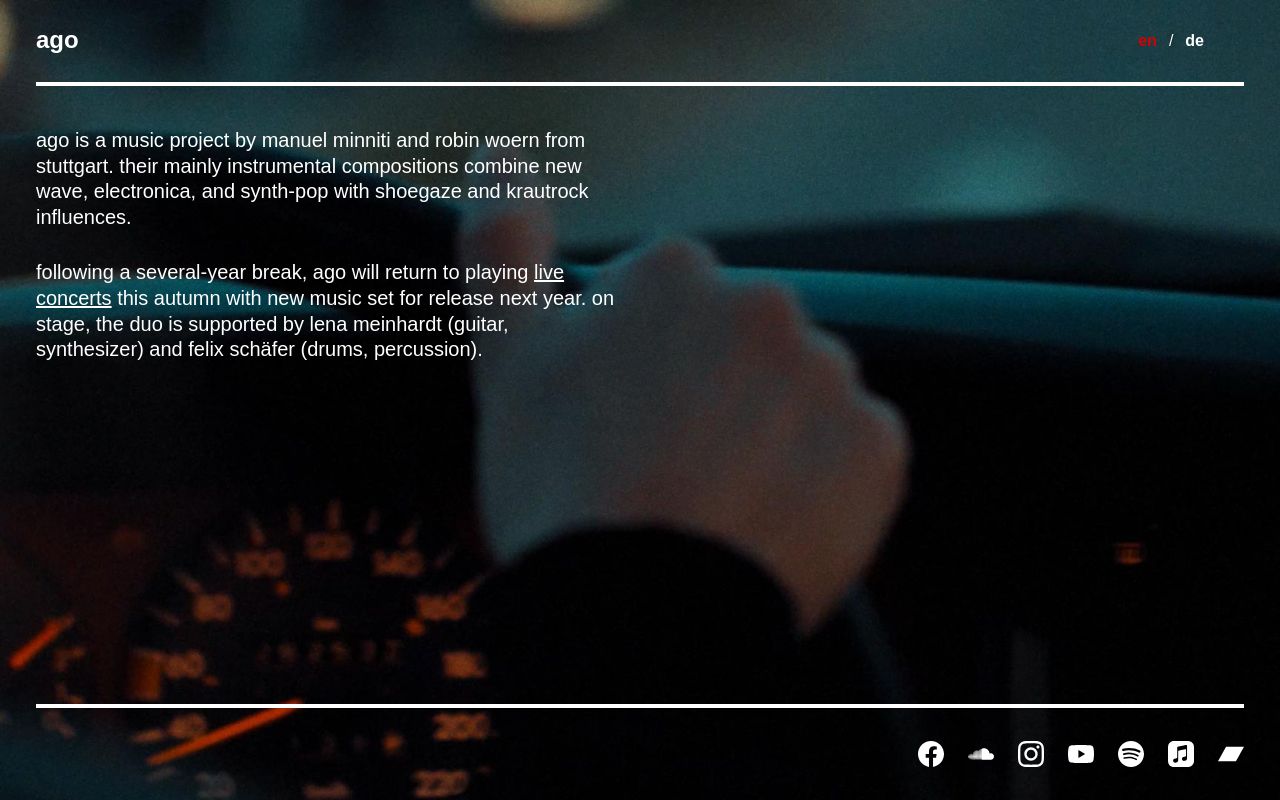
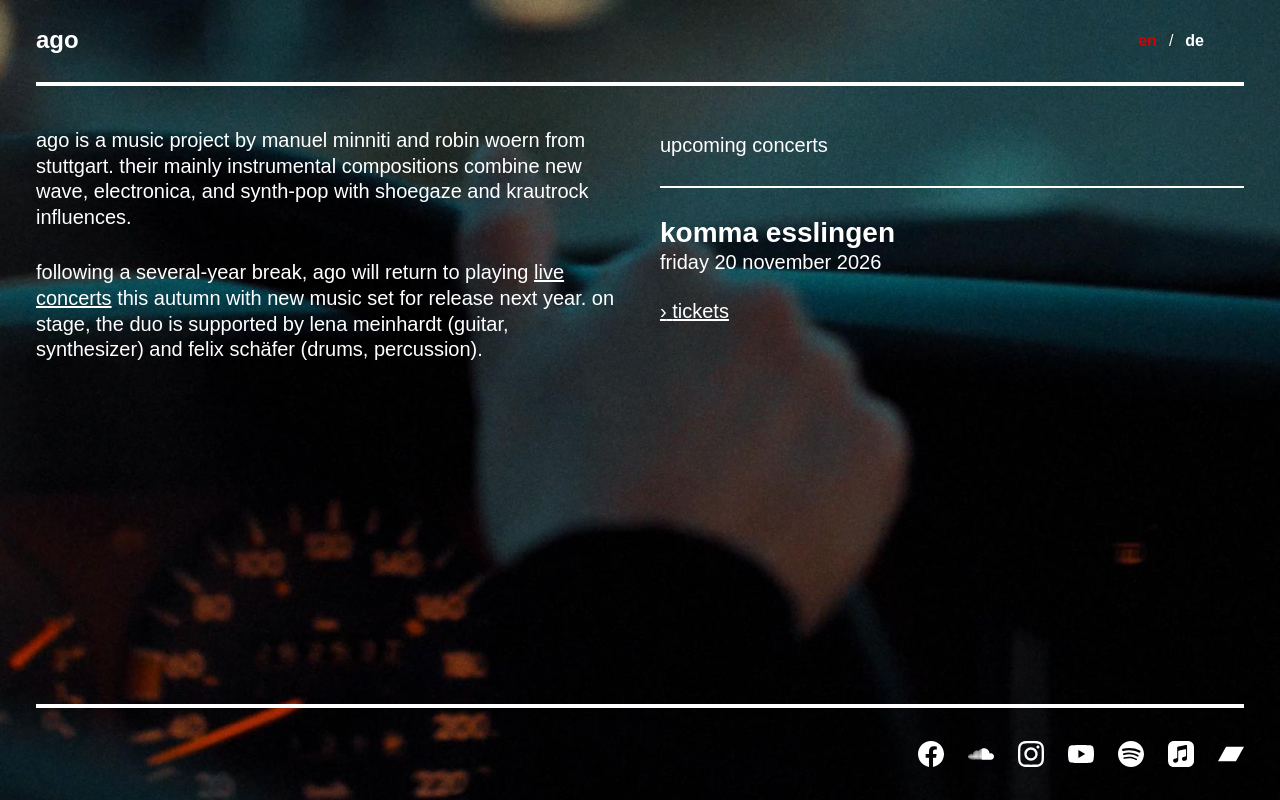
Before and after one commit to ago-band/website, a React (Vite) app: page / in a window 1280 px wide. Built offline with nearby package versions, Linux system fonts and the light colour scheme; a web font is replaced by a local one.

Commit message:
Update shows and added upcoming concerts to home page

```diff
--- a/public/music.yaml
+++ b/public/music.yaml
@@ -86,7 +86,7 @@ releases:
                   url: https://raashrecords.bandcamp.com/album/raash-002
           de:
               description: |
-                  BLESSED ist ein Musikprojekt von [Dmitry Polykov](https://www.facebook.com/dmitrypolykovofficial/) aus Tel Aviv (bekannt als Sänger der israelischen dark shamanic pop-band D.R.Y.) und Robin Wörn & Manuel Minniti von der Synth Wave-Band ago aus Stuttgart, Deutschland. Nach gemeinsamen Touren in Israel nahmen sie im Februar 2019 zwei kurze sessions in den [Mazkeka Studios Jerusalem](https://www.mazkeka.com/studio) auf. Als Ergebnis entstanden drei Tracks, die am 22. Oktober 2019 auf dem experimentellen Label [Raash Records](https://raashrecords.bandcamp.com/) aus Jerusalem veröffentlicht wurden (raash, hebräisch für „Lärm"). Diese drei Tracks, die in englischer, russischer und hebräischer Sprache sind, verbinden die mitreißende, ruhige und düstere Art von Polykovs Stimme mit minimalistischen, treibenden Rhythmen und subtilen Synth-Melodien von ago.
+                  BLESSED ist ein Musikprojekt von [Dmitry Polykov](https://www.facebook.com/dmitrypolykovofficial/) aus Tel Aviv (bekannt als Sänger der israelischen dark shamanic pop-band D.R.Y.) und Robin Woern & Manuel Minniti von der Synth Wave-Band ago aus Stuttgart, Deutschland. Nach gemeinsamen Touren in Israel nahmen sie im Februar 2019 zwei kurze sessions in den [Mazkeka Studios Jerusalem](https://www.mazkeka.com/studio) auf. Als Ergebnis entstanden drei Tracks, die am 22. Oktober 2019 auf dem experimentellen Label [Raash Records](https://raashrecords.bandcamp.com/) aus Jerusalem veröffentlicht wurden (raash, hebräisch für „Lärm"). Diese drei Tracks, die in englischer, russischer und hebräischer Sprache sind, verbinden die mitreißende, ruhige und düstere Art von Polykovs Stimme mit minimalistischen, treibenden Rhythmen und subtilen Synth-Melodien von ago.
 
                   BLESSED erscheint auf 7" hellblauem Vinyl.
               buyLink:
@@ -113,7 +113,7 @@ releases:
                   [amazon](https://amzn.to/2x3QdTg)
                   [soundcloud](https://bit.ly/2s7gz0W)
 
-                  all tracks written, produced and arranged by manuel minniti and robin wörn, co-produced with felix schäfer. mastering by [moritz illner at duophonic](https://duophonic.de/).
+                  all tracks written, produced and arranged by manuel minniti and robin woern, co-produced with felix schäfer. mastering by [moritz illner at duophonic](https://duophonic.de/).
           de:
               description: |
                   a — sun
@@ -128,4 +128,4 @@ releases:
                   [amazon](https://amzn.to/2x3QdTg)
                   [soundcloud](https://bit.ly/2s7gz0W)
 
-                  alle tracks geschrieben, produziert und arrangiert von manuel minniti und robin wörn, co-produziert mit felix schäfer. mastering von [moritz illner bei duophonic](https://duophonic.de/).
+                  alle tracks geschrieben, produziert und arrangiert von manuel minniti und robin woern, co-produziert mit felix schäfer. mastering von [moritz illner bei duophonic](https://duophonic.de/).
--- a/public/shows.yaml
+++ b/public/shows.yaml
@@ -2,6 +2,8 @@ shows:
     - date: "2026-11-20"
       venue: "Komma Esslingen"
       title: ""
+      links:
+          tickets: "https://loveyourartist.com/de/profiles/komma-esslingen-XJMF5G/events/ago-esslingen-am-neckar-E645TSW"
 
     - date: "2022-02-12"
       venue: "Kultur Kiosk Stuttgart"
--- a/src/data/shows.yaml
+++ b/src/data/shows.yaml
@@ -2,6 +2,8 @@ shows:
     - date: "2026-11-20"
       venue: "Komma Esslingen"
       title: ""
+      links:
+          tickets: "https://loveyourartist.com/de/profiles/komma-esslingen-XJMF5G/events/ago-esslingen-am-neckar-E645TSW"
 
     - date: "2022-02-12"
       venue: "Kultur Kiosk Stuttgart"
--- a/src/pages/Home.tsx
+++ b/src/pages/Home.tsx
@@ -4,6 +4,13 @@ import { useLanguage } from "../contexts/LanguageContext";
 import RandomVisuals from "../components/RandomVisuals";
 import { loadHome, HomeLanguageContent } from "../utils/loadHome";
 import { renderMarkdownLinks } from "../utils/renderMarkdownLinks";
+import { loadShows, Show } from "../utils/loadShows";
+
+const linkLabels: Record<string, { en: string; de: string }> = {
+    tickets: { en: "tickets", de: "tickets" },
+    facebook: { en: "facebook event", de: "facebook event" },
+    organizer: { en: "organizer", de: "veranstalter" },
+};
 
 export default function Home() {
     const { language, languageData } = useLanguage();
@@ -17,9 +24,33 @@ export default function Home() {
         languageData?.languages[language]?.pages.home?.title ||
         "ago · new wave/electronica · stuttgart";
 
+    const [upcomingShows, setUpcomingShows] = useState<Show[]>([]);
+
     useEffect(() => {
         loadHome().then(setHomeData);
+        loadShows().then((shows) =>
+            setUpcomingShows(
+                shows
+                    .filter((show) => show.status === "upcoming")
+                    .sort(
+                        (a, b) =>
+                            new Date(a.date).getTime() -
+                            new Date(b.date).getTime()
+                    )
+            )
+        );
     }, []);
+
+    const formatDate = (dateString: string) =>
+        new Date(dateString).toLocaleDateString(
+            language === "de" ? "de-DE" : "en-GB",
+            {
+                weekday: "long",
+                year: "numeric",
+                month: "long",
+                day: "numeric",
+            }
+        );
 
     return (
         <>
@@ -38,6 +69,7 @@ export default function Home() {
             </Helmet>
             <RandomVisuals />
             <div className="home-content two-column-layout">
+                <div className="home-text">
                     <div className="lang-en">
                         {homeData &&
                             homeData.languages.en.paragraphs.map((p, i) => (
@@ -70,6 +102,58 @@ export default function Home() {
                     </p> */}
                     </div>
                 </div>
+                <div className="upcoming-shows">
+                    <h2>
+                        <span className="lang-en">upcoming concerts</span>
+                        <span className="lang-de">kommende konzerte</span>
+                    </h2>
+                    {upcomingShows.length === 0 ? (
+                        <p>
+                            <span className="lang-en">
+                                no upcoming concerts at the moment.
+                            </span>
+                            <span className="lang-de">
+                                momentan sind keine konzerte geplant.
+                            </span>
+                        </p>
+                    ) : (
+                        upcomingShows.map((show, index) => (
+                            <article key={index}>
+                                <h3>{show.title || show.venue}</h3>
+                                <p>
+                                    {formatDate(show.date)}
+                                    {show.title && (
+                                        <>
+                                            <br />
+                                            {show.venue}
+                                        </>
+                                    )}
+                                </p>
+                                {show.links && (
+                                    <p className="upcoming-show-links">
+                                        {Object.entries(show.links).map(
+                                            ([key, url]) =>
+                                                url && (
+                                                    <a
+                                                        key={key}
+                                                        href={url}
+                                                        target="_blank"
+                                                        rel="noopener noreferrer"
+                                                    >
+                                                        ›{" "}
+                                                        {linkLabels[key]?.[
+                                                            language
+                                                        ] ?? key}
+                                                    </a>
+                                                )
+                                        )}
+                                    </p>
+                                )}
+                            </article>
+                        ))
+                    )}
+                </div>
+            </div>
         </>
     );
 }
--- a/src/styles/index.css
+++ b/src/styles/index.css
@@ -739,6 +739,29 @@ article p:last-child {
     align-items: start;
 }
 
+/* Home: upcoming concerts */
+.upcoming-shows h2 {
+    font-size: 20px;
+    font-weight: normal;
+    padding-bottom: 1.5rem;
+    border-bottom: 2px solid currentColor;
+    margin-bottom: 2rem;
+}
+
+.upcoming-shows article {
+    margin-bottom: 1.5rem;
+}
+
+.upcoming-shows h3 {
+    margin-bottom: 0.25rem;
+}
+
+.upcoming-show-links {
+    display: flex;
+    flex-direction: column;
+    align-items: flex-start;
+}
+
 /* Biography */
 .biography-image {
     width: 100%;
```
Lines whose indentation alone changed are shown as unchanged.
